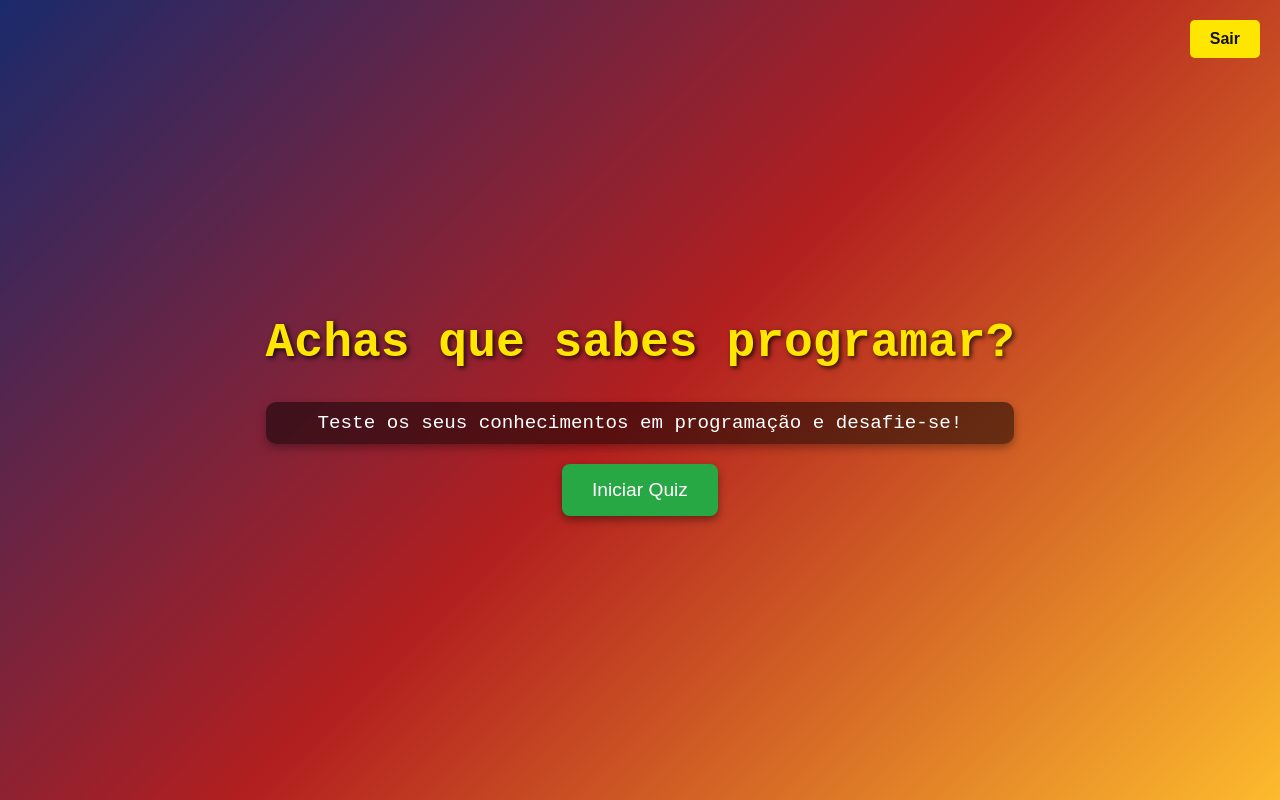
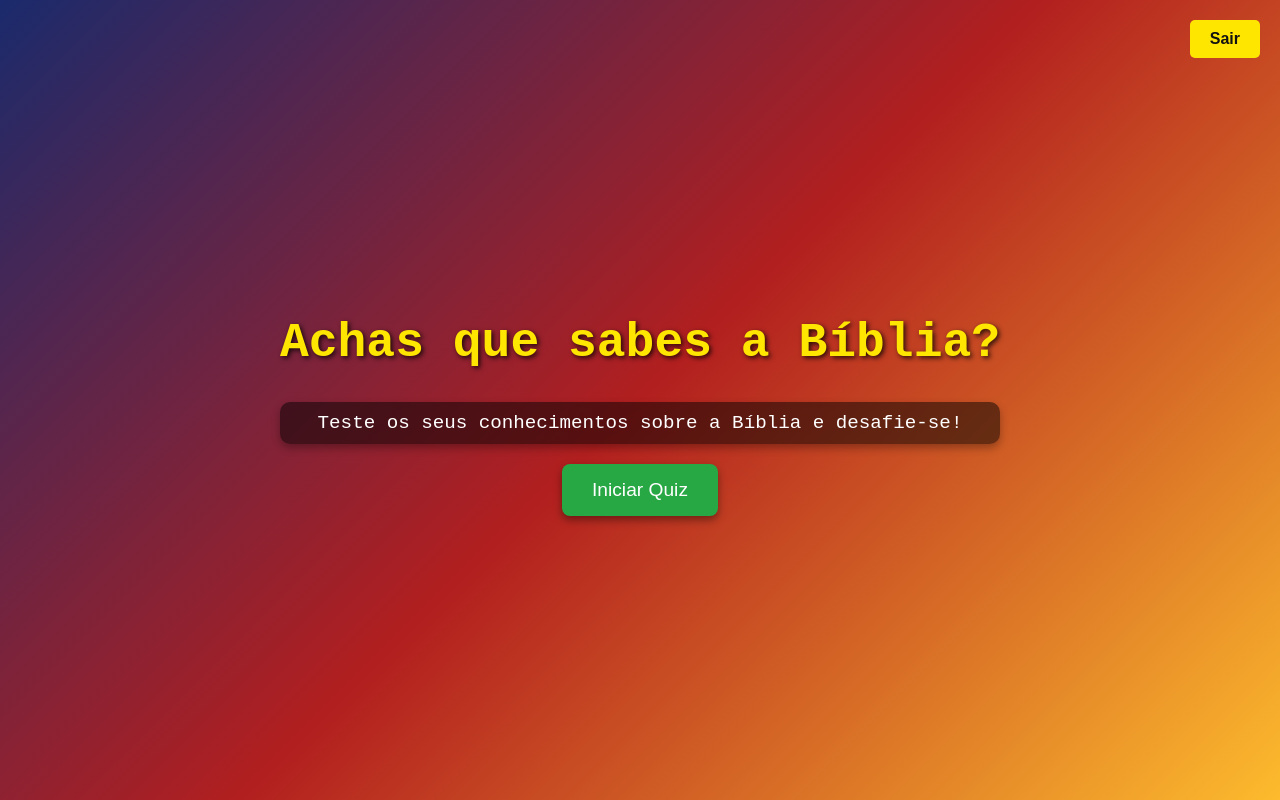
Before and after one commit to AndreYanga/quiz-jcc, a plain HTML site: page pagina.html in a window 1280 px wide. Drawn offline with Linux system fonts and the light colour scheme.

Commit message:
first commit

```diff
--- a/pagina.html
+++ b/pagina.html
@@ -3,7 +3,7 @@
 <head>
     <meta charset="UTF-8">
     <meta name="viewport" content="width=device-width, initial-scale=1.0">
-    <title>Achas que sabes programar?</title>
+    <title>Achas que sabes a Bíblia?</title>
     <link rel="stylesheet" href="pagina.css">
 </head>
 <body>
@@ -17,8 +17,8 @@
 
     <!-- Página Inicial -->
     <header id="homeScreen">
-        <h1>Achas que sabes programar?</h1>
-        <p>Teste os seus conhecimentos em programação e desafie-se!</p>
+        <h1>Achas que sabes a Bíblia?</h1>
+        <p>Teste os seus conhecimentos sobre a Bíblia e desafie-se!</p>
         <button id="startQuizBtn" class="start-button">Iniciar Quiz</button>
     </header>
 
```
